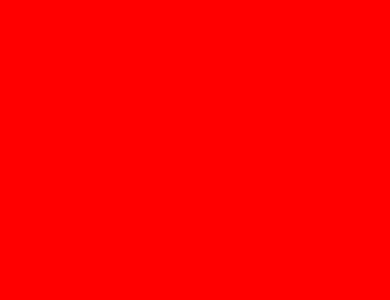
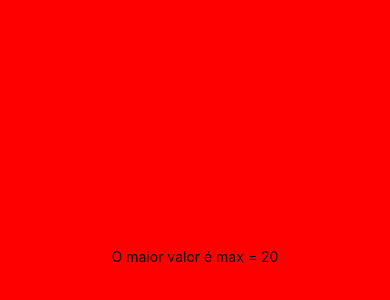
Before and after one commit to Mateus-Lucas/my-app, a React Native app: screen / in a window 390 px wide. Shown: the part 166-466 px from the top of the page. Built offline with nearby package versions, Linux system fonts and the light colour scheme.

Commit message:
Adicionando o primeiro exercicio

```diff
--- a/App.js
+++ b/App.js
@@ -1,8 +1,6 @@
 import React from 'react';
 import { StyleSheet, Text, View, TouchableOpacity } from 'react-native';
 import MinMax from './components/MinMax';
-import MyComponent from './components/Mycomponent';
-
 
 export default function App() {
   return (
@@ -12,7 +10,7 @@ export default function App() {
     // Componente - View: para abrir a caixa de conteúdo
     <View style={styles.container}>
       {/*<MyComponent/>*/}
-      <MinMax min="10" max="20"/>
+      <MinMax min={10} max={20}/>
     </View>
   );
 }
--- a/components/MinMax.js
+++ b/components/MinMax.js
@@ -1,16 +1,21 @@
-import { Text } from "react-native"
+import React from "react";
+import { Text } from "react-native";
 
-// passando função com parametros (props)
 export default function MinMax(props) {
+    // Extrair as propriedades min e max do objeto props
+    const { min, max } = props;
 
-
-    // propriedades da função
-    const {min, max} = props;
-
-    // mostrando as propriedades na tela
-    console.warn(props);
+    // Verificar qual valor é maior e criar a mensagem
+    let message;
+    if (max > min) {
+        message = `O maior valor é max = ${max}`;
+    } else if (min > max) {
+        message = `O maior valor é min = ${min}`;
+    } else {
+        message = "Os valores são iguais";
+    }
 
     return (
-        <Text>{props.propriedades}</Text>
-    )
+        <Text>{message}</Text>
+    );
 }
```
